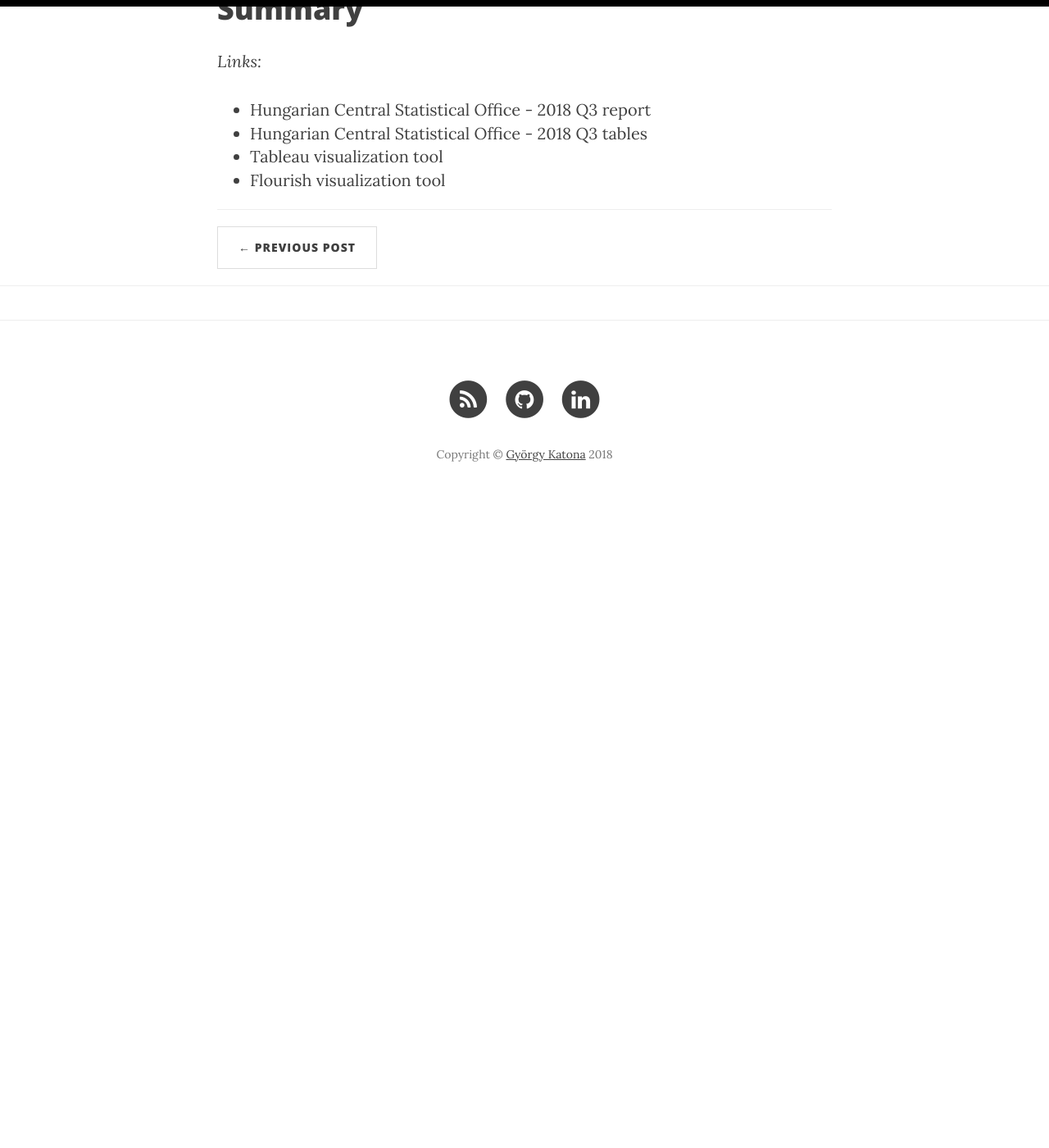
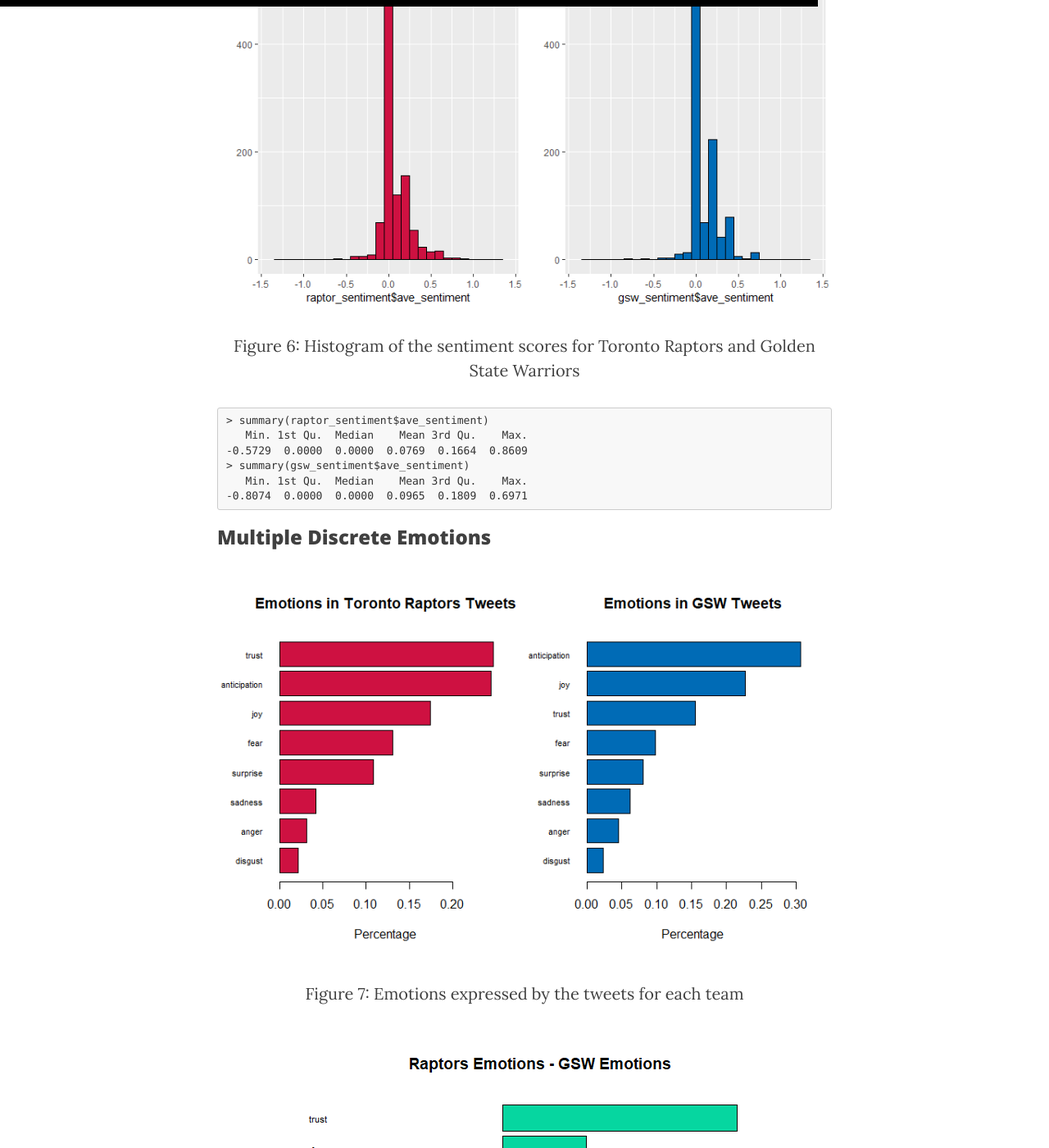
Before and after one commit to georgekatona/georgekatona.github.io, a Jekyll site: the page built from _posts/2019-05-30-Sport-Finals.markdown, in a window 1280 px wide and 1400 px high, scrolled down 6030 px. Shown: the whole window at 82% size. Built offline with Jekyll 4.4.1, drawn with Linux system fonts in a browser that asks for light colours; nearby versions of some CDN libraries; comment, search, counter and statistics services are not loaded; before the commit the page ends 6660 px from its top, so only the background shows below that; some of the changed text lies outside the part shown.

Commit message:
Edit post

````diff
--- a/_posts/2019-05-30-Sport-Finals.markdown
+++ b/_posts/2019-05-30-Sport-Finals.markdown
@@ -94,12 +94,30 @@
 
 ### Continuous Positive-Negative Scale
 
+![rap_gsw_histo](https://georgekatona.com/img/finals/rap_gsw_histo.png)
+<p align="center">Figure 6: Histogram of the sentiment scores for Toronto Raptors and Golden State Warriors</p>
+
+```
+> summary(raptor_sentiment$ave_sentiment)
+   Min. 1st Qu.  Median    Mean 3rd Qu.    Max.
+-0.5729  0.0000  0.0000  0.0769  0.1664  0.8609
+> summary(gsw_sentiment$ave_sentiment)
+   Min. 1st Qu.  Median    Mean 3rd Qu.    Max.
+-0.8074  0.0000  0.0000  0.0965  0.1809  0.6971
+```
 
 ### Multiple Discrete Emotions
 
+![rap_gsw_emotions](https://georgekatona.com/img/finals/rap_gsw_emotions.png)
+<p align="center">Figure 7: Emotions expressed by the tweets for each team</p>
+
+![sub_emotions_nba](https://georgekatona.com/img/finals/sub_emotions_nba.png)
+<p align="center">Figure 3: Difference of sentiments</p>
 
 ### Word Clouds
 
+![wordcloud_nba](https://georgekatona.com/img/finals/wordcloud_nba.png)
+<p align="center">Figure 5: Word clouds for each teams</p>
 
 # Summary
 
````
Also changed, not shown: img/finals/rap_gsw_emotions.png (added), img/finals/rap_gsw_histo.png (added), img/finals/sub_emotions_nba.png (added), img/finals/wordcloud_nba.png (added).
